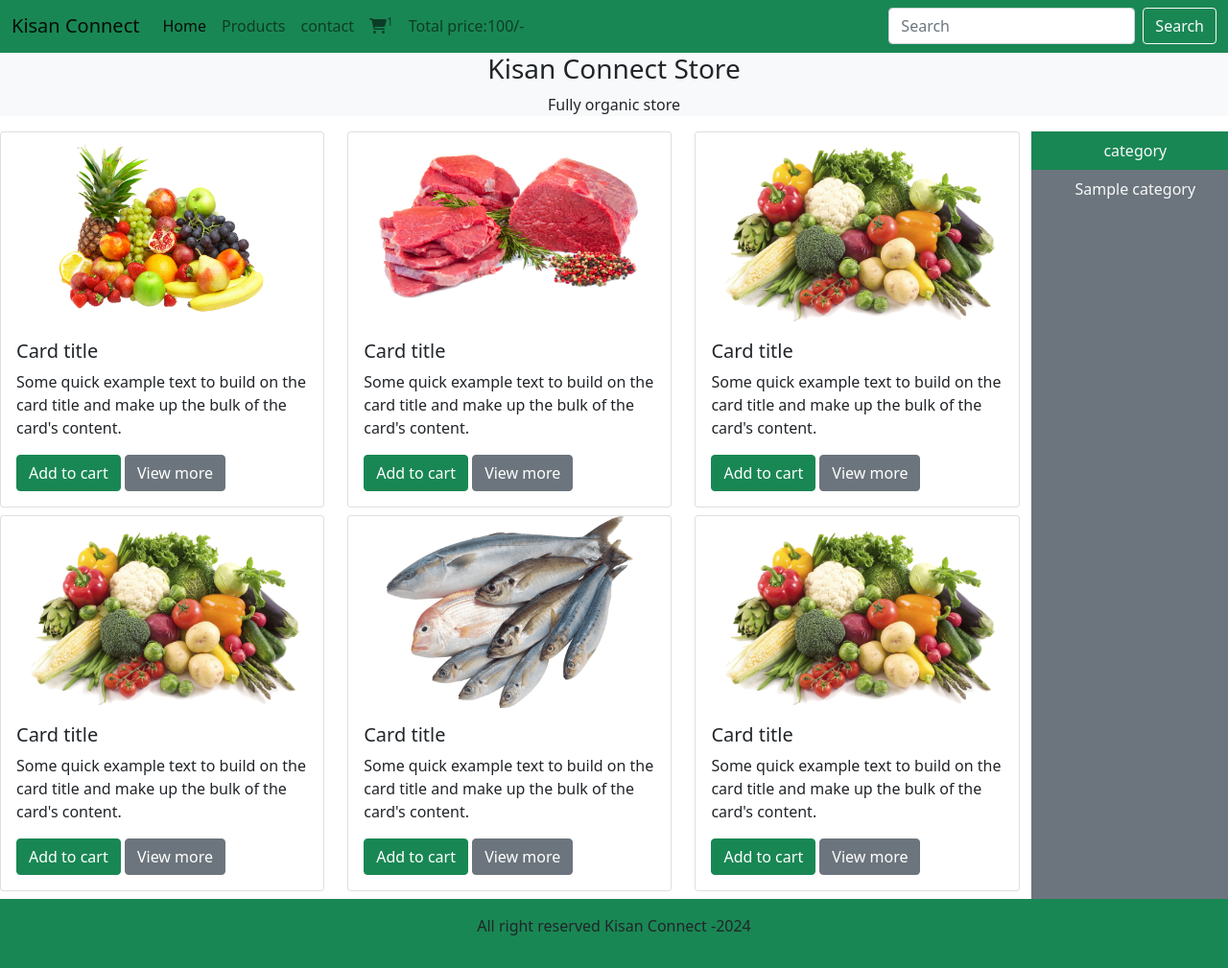
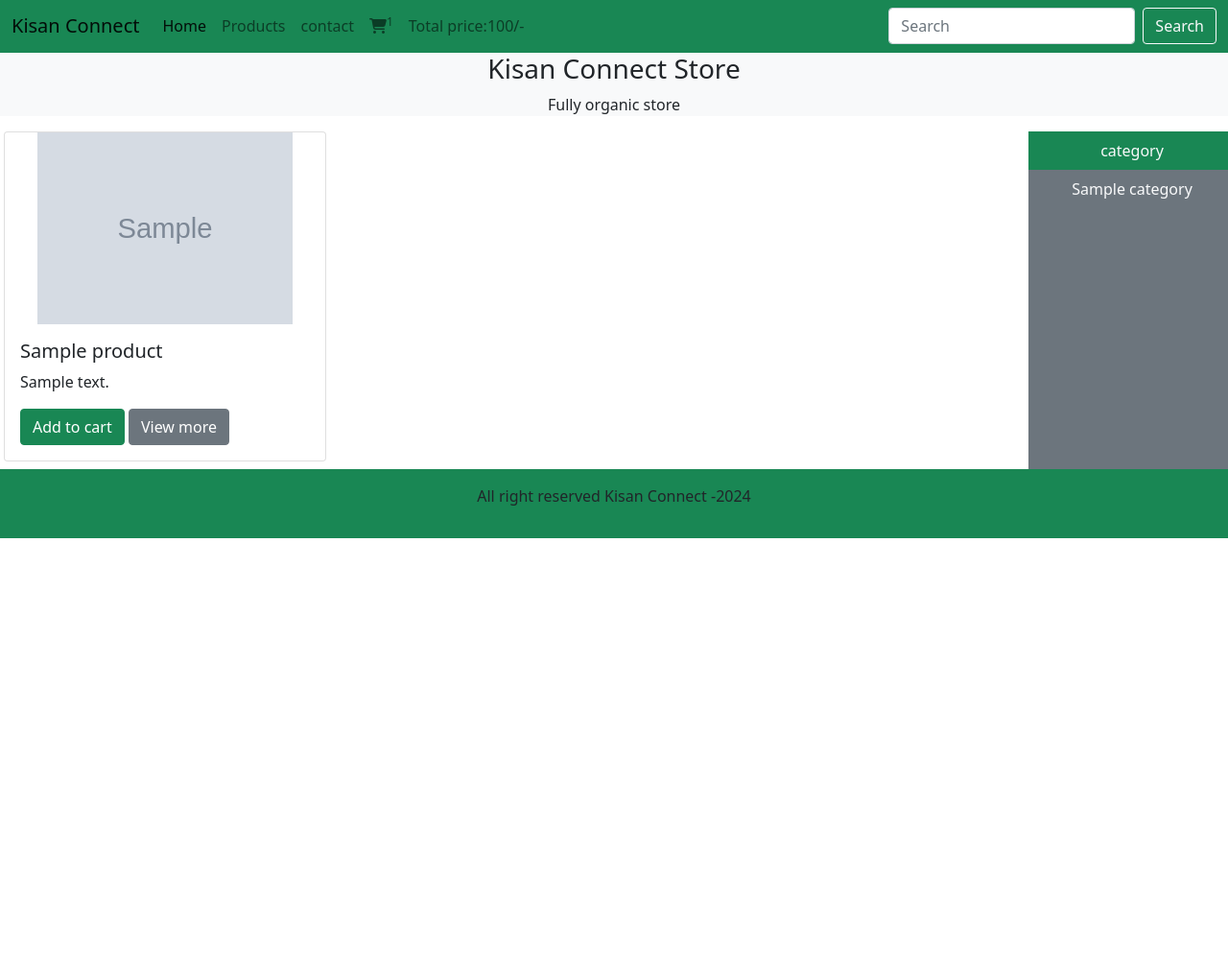
Before and after one commit to govindarana707/kisan-connect, a PHP site: page /index.php in a window 1280 px wide. Shown: the part 57-1066 px from the top of the page at 96% size. After the commit the page ends 618 px from the top, so only its background shows below. Run offline with PHP 8.4, Linux system fonts and the light colour scheme; tables that the repository leaves empty or names only in its code hold one stand-in row (values such as "Sample post"); grey boxes marked "Sample" are stand-in pictures; some libraries are stand-ins or nearby versions.

Commit message:
Display products dynamically

```diff
--- a/index.php
+++ b/index.php
@@ -9,11 +9,15 @@
   <meta name="viewport" content="width=device-width, initial-scale=1.0">
   <title>Kisan Connect:</title>
   <!-- Bootstrap css link -->
-    <link href="https://cdn.jsdelivr.net/npm/bootstrap@5.1.3/dist/css/bootstrap.min.css" rel="stylesheet" integrity="sha384-1BmE4kWBq78iYhFldvKuhfTAU6auU8tT94WrHftjDbrCEXSU1oBoqyl2QvZ6jIW3" crossorigin="anonymous">
+  <link href="https://cdn.jsdelivr.net/npm/bootstrap@5.1.3/dist/css/bootstrap.min.css" rel="stylesheet"
+    integrity="sha384-1BmE4kWBq78iYhFldvKuhfTAU6auU8tT94WrHftjDbrCEXSU1oBoqyl2QvZ6jIW3" crossorigin="anonymous">
   <!-- font awsome link -->
-     <link rel="stylesheet" href="https://cdnjs.cloudflare.com/ajax/libs/font-awesome/6.6.0/css/all.min.css" integrity="sha512-Kc323vGBEqzTmouAECnVceyQqyqdsSiqLQISBL29aUW4U/M7pSPA/gEUZQqv1cwx4OnYxTxve5UMg5GT6L4JJg==" crossorigin="anonymous" referrerpolicy="no-referrer" />
+  <link rel="stylesheet" href="https://cdnjs.cloudflare.com/ajax/libs/font-awesome/6.6.0/css/all.min.css"
+    integrity="sha512-Kc323vGBEqzTmouAECnVceyQqyqdsSiqLQISBL29aUW4U/M7pSPA/gEUZQqv1cwx4OnYxTxve5UMg5GT6L4JJg=="
+    crossorigin="anonymous" referrerpolicy="no-referrer" />
   <link rel="stylesheet" href="./css/style.css">
 </head>
+
 <body>
   <!--navbar  -->
   <div class="container-fluid p-0">
@@ -33,7 +37,8 @@
     <nav class="navbar navbar-expand-lg navbar-light bg-success">
       <div class="container-fluid">
         <a class="navbar-brand" href="#">Kisan Connect</a>
-    <button class="navbar-toggler" type="button" data-bs-toggle="collapse" data-bs-target="#navbarSupportedContent" aria-controls="navbarSupportedContent" aria-expanded="false" aria-label="Toggle navigation">
+        <button class="navbar-toggler" type="button" data-bs-toggle="collapse" data-bs-target="#navbarSupportedContent"
+          aria-controls="navbarSupportedContent" aria-expanded="false" aria-label="Toggle navigation">
           <span class="navbar-toggler-icon"></span>
         </button>
         <div class="collapse navbar-collapse" id="navbarSupportedContent">
@@ -73,74 +78,47 @@
 
 
     <!-- Fourth child -->
-   <div class="row">
+    <div class="row px-1">
       <div class="col-md-10">
         <!-- Products  -->
         <div class="row">
-       <div class="col-md-4 mb-2">
-       <div class="card">
-  <img src="./images/cat-1.png" class="card-img-top" alt="...">
-  <div class="card-body">
-    <h5 class="card-title">Card title</h5>
-    <p class="card-text">Some quick example text to build on the card title and make up the bulk of the card's content.</p>
-    <a href="#" class="btn btn-success">Add to cart</a>
-    <a href="#" class="btn btn-secondary">View more</a>  </div>
-</div>
-       </div>
-       <div class="col-md-4 mb-2">
-       <div class="card">
-  <img src="./images/cat-2.png" class="card-img-top" alt="...">
-  <div class="card-body">
-    <h5 class="card-title">Card title</h5>
-    <p class="card-text">Some quick example text to build on the card title and make up the bulk of the card's content.</p>
-    <a href="#" class="btn btn-success">Add to cart</a>
-    <a href="#" class="btn btn-secondary">View more</a>  </div>
-</div>
-       </div>
-       <div class="col-md-4 mb-2">
-       <div class="card">
-  <img src="./images/cat-3.png" class="card-img-top" alt="...">
-  <div class="card-body">
-    <h5 class="card-title">Card title</h5>
-    <p class="card-text">Some quick example text to build on the card title and make up the bulk of the card's content.</p>
-    <a href="#" class="btn btn-success">Add to cart</a>
-    <a href="#" class="btn btn-secondary">View more</a>  </div>
-</div>
-</div>
-<div class="col-md-4 mb-2">
-       <div class="card">
-  <img src="./images/cat-3.png" class="card-img-top" alt="...">
-  <div class="card-body">
-    <h5 class="card-title">Card title</h5>
-    <p class="card-text">Some quick example text to build on the card title and make up the bulk of the card's content.</p>
-    <a href="#" class="btn btn-success">Add to cart</a>
-    <a href="#" class="btn btn-secondary">View more</a>  </div>
-</div>
-</div>
-<div class="col-md-4 mb-2">
-       <div class="card">
-  <img src="./images/cat-4.png" class="card-img-top" alt="...">
-  <div class="card-body">
-    <h5 class="card-title">Card title</h5>
-    <p class="card-text">Some quick example text to build on the card title and make up the bulk of the card's content.</p>
-    <a href="#" class="btn btn-success">Add to cart</a>
-    <a href="#" class="btn btn-secondary">View more</a>
+          <!-- Fetching products -->
+           <?php
+  $select_query="select * from products order by rand() limit 0,9";
+  $result_query=mysqli_query($conn,$select_query);
+  while($row=mysqli_fetch_array($result_query)){
+      $product_id=$row['product_id'];
+      $product_title=$row['product_title'];
+      $product_description=$row['product_description'];
+      $product_keyword=$row['product_keyword'];
+      $category_id=$row['category_id'];
+      $brand_id	=$row['brand_id'];
+      $product_image1=$row['product_image1'];
+      $product_image2=$row['product_image2'];
+      $product_image3=$row['product_image3'];
+      $price=$row['price'];
+      echo"
+      <div class='col-md-4 mb-2'>
+            <div class='card'>
+              <img src='./admin_panel/product_images/$product_image1' class='card-img-top' alt='$product_title'>
+              <div class='card-body'>
+                <h5 class='card-title'>$product_title</h5>
+                <p class='card-text'>$product_description</p>
+                <a href='#' class='btn btn-success'>Add to cart</a>
+                <a href='#' class='btn btn-secondary'>View more</a>
               </div>
             </div>
           </div>
-<div class="col-md-4 mb-2">
-       <div class="card">
-  <img src="./images/cat-3.png" class="card-img-top" alt="...">
-  <div class="card-body">
-    <h5 class="card-title">Card title</h5>
-    <p class="card-text">Some quick example text to build on the card title and make up the bulk of the card's content.</p>
-    <a href="#" class="btn btn-success">Add to cart</a>
-    <a href="#" class="btn btn-secondary">View more</a>  </div>
+      ";
+
+
+  }
+           ?>
+
+          <!-- row ending -->
         </div>
+        <!-- column end  -->
       </div>
-       </div>
-    </div>
-
 
 
       <!-- Side bar -->
@@ -155,10 +133,10 @@
           // Correct SQL query (using backticks for table name if needed)
           $select_category = "SELECT * FROM categories";  // Removed single quotes around 'categories'
           $result_category = mysqli_query($conn, $select_category);
-    while($row_data = mysqli_fetch_assoc($result_category)){
-      $category_title=$row_data['category_title'];
-      $category_id=$row_data['category_id'];
-      echo" <li class='nav-item'>
+          while ($row_data = mysqli_fetch_assoc($result_category)) {
+            $category_title = $row_data['category_title'];
+            $category_id = $row_data['category_id'];
+            echo " <li class='nav-item'>
             <a href='index.php?category=$category_id' class='nav-link text-light'>$category_title</a>
         </li>";
           }
@@ -178,6 +156,9 @@ $result_category = mysqli_query($conn, $select_category);
 
 
   <!-- bootstrap js link -->
-    <script src="https://cdn.jsdelivr.net/npm/bootstrap@5.1.3/dist/js/bootstrap.bundle.min.js" integrity="sha384-ka7Sk0Gln4gmtz2MlQnikT1wXgYsOg+OMhuP+IlRH9sENBO0LRn5q+8nbTov4+1p" crossorigin="anonymous"></script>
+  <script src="https://cdn.jsdelivr.net/npm/bootstrap@5.1.3/dist/js/bootstrap.bundle.min.js"
+    integrity="sha384-ka7Sk0Gln4gmtz2MlQnikT1wXgYsOg+OMhuP+IlRH9sENBO0LRn5q+8nbTov4+1p"
+    crossorigin="anonymous"></script>
 </body>
+
 </html>
```
Lines whose indentation alone changed are shown as unchanged.
